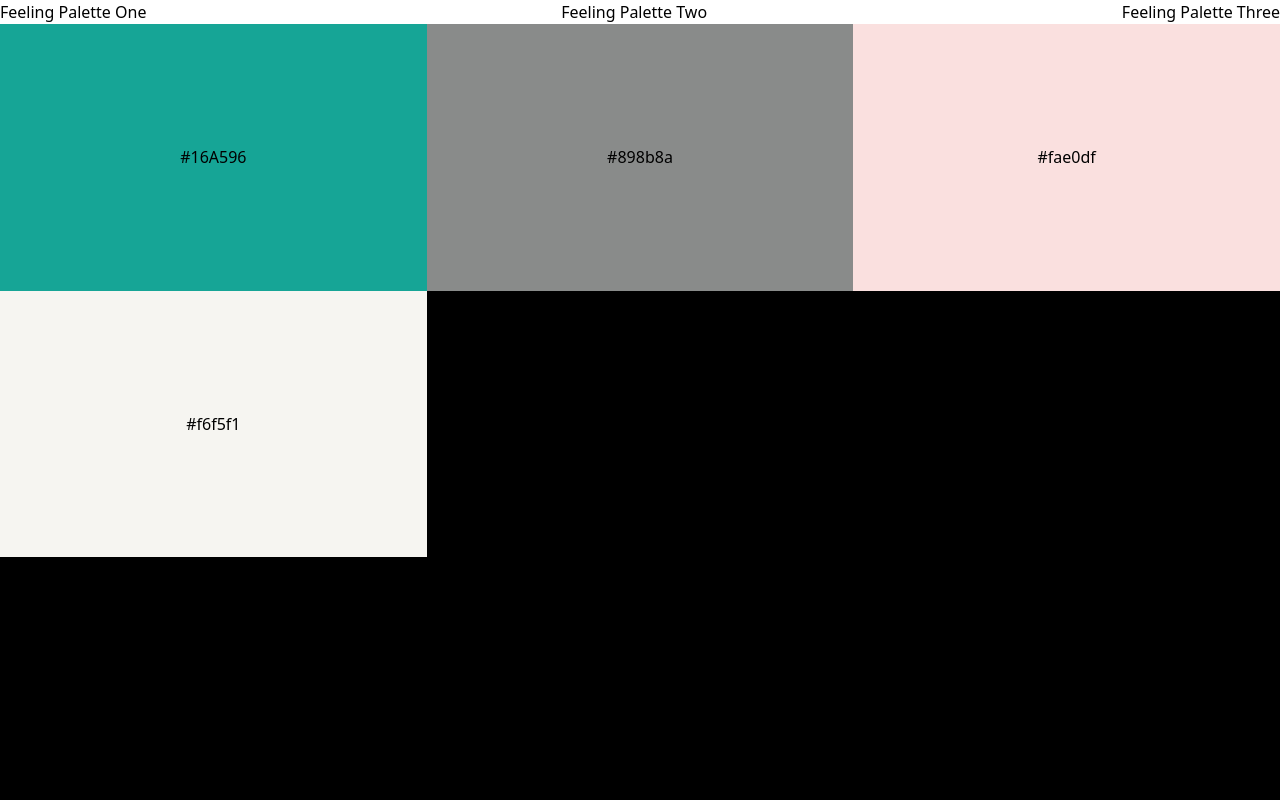
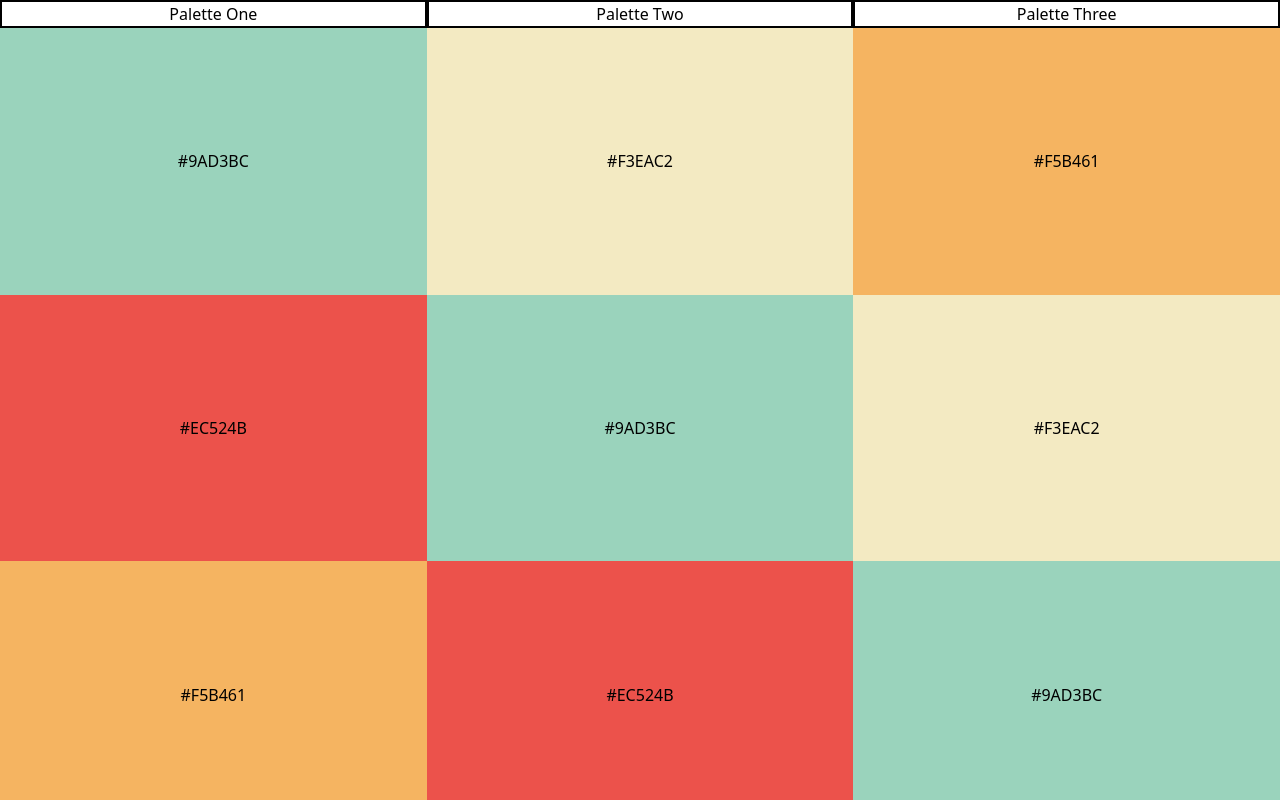
Before and after one commit to kanui624/bv-color-texture-canvas, a Next.js app: page / in a window 1280 px wide. Built offline with nearby package versions, Linux system fonts and the light colour scheme.

Commit message:
bv-color-texture-canvas - global commit 07 - Adjusted Color Palette Template

```diff
--- a/components/NavLinks.tsx
+++ b/components/NavLinks.tsx
@@ -11,19 +11,19 @@ interface Palette {
 }
 
 const navLinks = [
-  { id: 1, title: 'Feeling Palette One', link: '' },
-  { id: 2, title: 'Feeling Palette Two', link: 'feelingtwo' },
-  { id: 3, title: 'Feeling Palette Three', link: 'feelingthree' },
+  { id: 1, title: 'Palette One', link: '' },
+  { id: 2, title: 'Palette Two', link: 'feelingtwo' },
+  { id: 3, title: 'Palette Three', link: 'feelingthree' },
 ];
 
 const NavLinks = () => {
   return (
     <div
-      className="flex justify-between items-center list-none z-50 max-w-full"
+      className="grid grid-cols-3 col-auto list-none z-50 max-w-full"
       style={{ backgroundColor: 'white' }}
     >
       {navLinks.map(({ id, title, link }: Palette) => (
-        <li key={id} className="">
+        <li key={id} style={{ border: '2px solid black', textAlign: 'center' }}>
           <Link href={`/${link}`}>
             <a className={navStyles.hover}>{title}</a>
           </Link>
--- a/pages/feelingthree.tsx
+++ b/pages/feelingthree.tsx
@@ -10,15 +10,15 @@ import Quadrants from '../components/Quadrants';
 
 const feelingThree = () => {
   const colorArr = [
-    { id: 1, color: '#16A596' },
-    { id: 2, color: '#898b8a' },
-    { id: 3, color: '#fae0df' },
-    { id: 4, color: '#f6f5f1' },
-    { id: 5, color: 'black' },
-    { id: 6, color: 'black' },
-    { id: 7, color: 'black' },
-    { id: 8, color: 'black' },
-    { id: 9, color: 'black' },
+    { id: 1, color: '#01C5C4' },
+    { id: 2, color: '#B8DE6F' },
+    { id: 3, color: '#F1E189' },
+    { id: 4, color: '#F39233' },
+    { id: 5, color: '#01C5C4' },
+    { id: 6, color: '#B8DE6F' },
+    { id: 7, color: '#F1E189' },
+    { id: 8, color: '#F39233' },
+    { id: 9, color: '#01C5C4' },
   ];
 
   return (
--- a/pages/feelingtwo.tsx
+++ b/pages/feelingtwo.tsx
@@ -15,11 +15,11 @@ const feelingTwo = () => {
     { id: 2, color: '#898b8a' },
     { id: 3, color: '#fae0df' },
     { id: 4, color: '#f6f5f1' },
-    { id: 5, color: 'black' },
-    { id: 6, color: 'black' },
-    { id: 7, color: 'black' },
-    { id: 8, color: 'black' },
-    { id: 9, color: 'black' },
+    { id: 5, color: '#16A596' },
+    { id: 6, color: '#898b8a' },
+    { id: 7, color: '#fae0df' },
+    { id: 8, color: '#f6f5f1' },
+    { id: 9, color: '#16A596' },
   ];
   return (
     <>
--- a/pages/index.tsx
+++ b/pages/index.tsx
@@ -11,15 +11,15 @@ import feelingOneStyles from '../styles/feelings-styles/feelingOne.module.css';
 
 const feelingOne = () => {
   const colorArr = [
-    { id: 1, color: '#16A596' },
-    { id: 2, color: '#898b8a' },
-    { id: 3, color: '#fae0df' },
-    { id: 4, color: '#f6f5f1' },
-    { id: 5, color: 'black' },
-    { id: 6, color: 'black' },
-    { id: 7, color: 'black' },
-    { id: 8, color: 'black' },
-    { id: 9, color: 'black' },
+    { id: 1, color: '#9AD3BC' },
+    { id: 2, color: '#F3EAC2' },
+    { id: 3, color: '#F5B461' },
+    { id: 4, color: '#EC524B' },
+    { id: 5, color: '#9AD3BC' },
+    { id: 6, color: '#F3EAC2' },
+    { id: 7, color: '#F5B461' },
+    { id: 8, color: '#EC524B' },
+    { id: 9, color: '#9AD3BC' },
   ];
   return (
     <>
```
